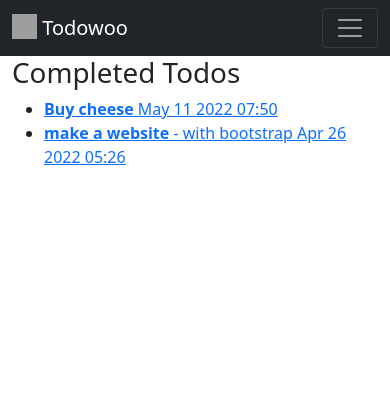
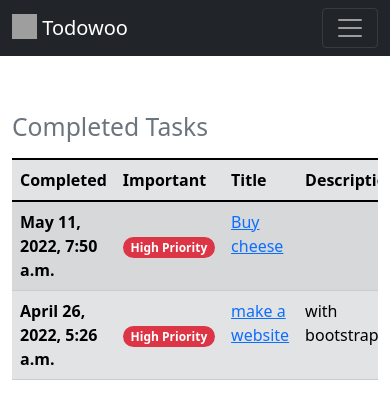
Before and after one commit to dsmxyz/django4-todo-list, a Django app: page /completed/ in a window 390 px wide. Shown: the top 419 px of the page. Run offline with Django 4.2, Linux system fonts and the light colour scheme; a user stored in the database is signed in; data comes from the database, SQL or seed files in the repository; both versions use the stored data as it was after the commit; grey boxes are pictures that could not be loaded.

Commit message:
made completedtodos page responsive

```diff
--- a/todo/templates/todo/completedtodos.html
+++ b/todo/templates/todo/completedtodos.html
@@ -1,17 +1,32 @@
-{% extends 'todo/base.html' %}
+{% extends "todo/base.html" %}
+{% load static %}
 
 {% block content %}
-<h1>Completed Todos</h1>
-
-<ul>
-{% for todo in todos %}
-<li>
-    <a href="{% url 'viewtodo' todo.id %}">
-    {% if todo.important %}<b>{% endif %}{{ todo.title }}{% if todo.important %}</b>{% endif %}
-    {% if todo.description %} - {{ todo.description }}{% endif %}
-    {{ todo.datecompleted|date:'M j Y H:i' }}
-    </a>
-</li>
-{% endfor %}
-</ul>
-{% endblock %}
+<div class="row justify-content-center mt-5">
+    <div class="col-md-10">
+        <div class="table-responsive-md">
+            <table class="table table-secondary table-striped table-hover caption-top">
+                <caption><h2>Completed Tasks</h2></caption>
+                <thead>
+                    <tr>
+                        <th scope="col">Completed</th>
+                        <th scope="col">Important</th>
+                        <th scope="col">Title</th>
+                        <th scope="col">Description</th>
+                    </tr>
+                </thead>
+                <tbody>
+                    {% for todo in todos %}
+                    <tr>
+                        <th scope="row">{{ todo.datecompleted }}</th>
+                        <td class="align-middle">{% if todo.important %}<span class="badge rounded-pill bg-danger">High Priority</span>{% else %}<span class="badge rounded-pill bg-secondary">Low Priority</span>{% endif %}</td>
+                        <td><a href="{% url 'viewtodo' todo.id %}">{{ todo.title }}</a></td>
+                        <td>{{ todo.description|truncatewords:15 }}</td>
+                    </tr>
+                    {% endfor %}
+                </tbody>
+            </table>
+        </div>
+    </div>
+</div>
+{% endblock %}}
--- a/todo/templates/todo/currenttodos.html
+++ b/todo/templates/todo/currenttodos.html
@@ -19,7 +19,7 @@
                     {% for todo in todos %}
                     <tr>
                         <th scope="row">{{ todo.created }}</th>
-                        <td class="align-middle">{% if todo.important %}<span class="badge rounded-pill bg-danger">High Priority</span>{% else%}<span class="badge rounded-pill bg-secondary">Low Priority</span>{% endif %}</td>
+                        <td class="align-middle">{% if todo.important %}<span class="badge rounded-pill bg-danger">High Priority</span>{% else %}<span class="badge rounded-pill bg-secondary">Low Priority</span>{% endif %}</td>
                         <td><a href="{% url 'viewtodo' todo.id %}">{{ todo.title }}</a></td>
                         <td>{{ todo.description|truncatewords:15 }}</td>
                     </tr>
```
Also changed, not shown: todo/templates/todo/testlogin.html (+13 -8 lines), db.sqlite3.
